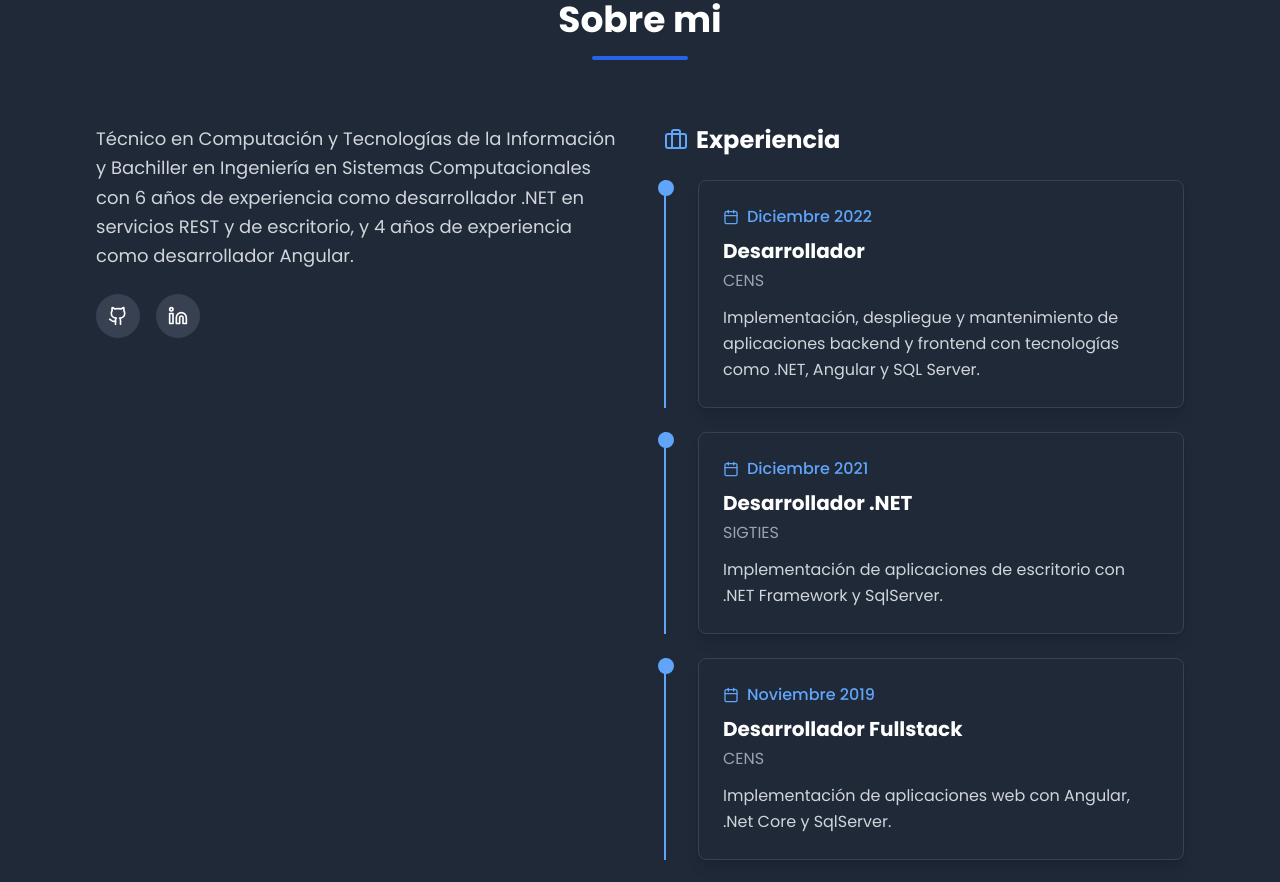
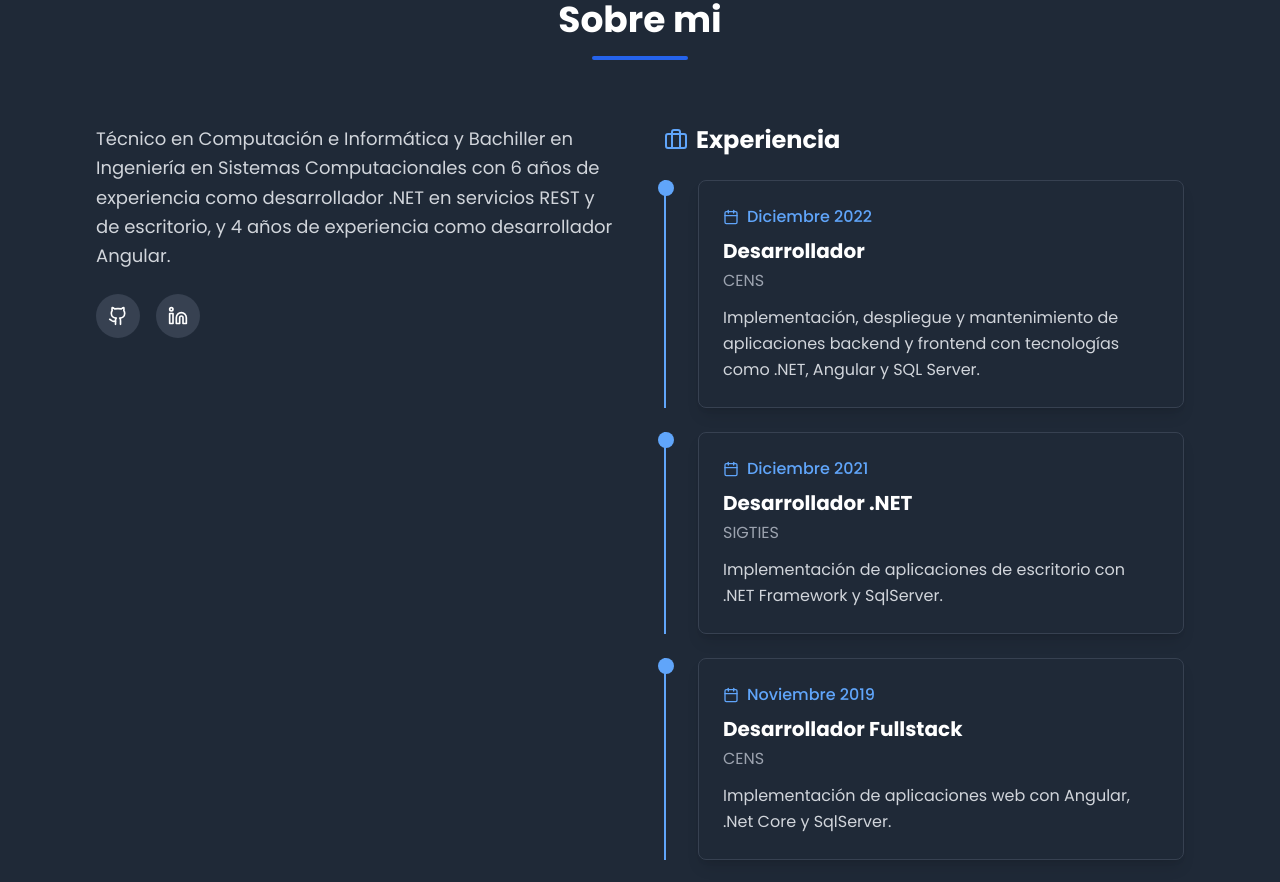
Before and after one commit to leonardoburgosd/portafoliov2, a React (Vite) app: page / in a window 1280 px wide. Shown: the part 880-1762 px from the top of the page. Built offline with nearby package versions, Linux system fonts and the light colour scheme.

Commit message:
Feature: corrección descripción

```diff
--- a/src/components/AboutSection.tsx
+++ b/src/components/AboutSection.tsx
@@ -48,7 +48,7 @@ export const AboutSection = ({ isDarkMode }: AboutSectionProps) => {
                     {/* Personal Info */}
                     <div className="space-y-6">
                         <p className={`text-lg ${textSecondary} leading-relaxed`}>
-                            Técnico en Computación y Tecnologías de la Información y Bachiller en Ingeniería en Sistemas Computacionales con 6 años de experiencia como desarrollador .NET en servicios REST y de escritorio, y 4 años de experiencia como desarrollador Angular.
+                            Técnico en Computación e Informática y Bachiller en Ingeniería en Sistemas Computacionales con 6 años de experiencia como desarrollador .NET en servicios REST y de escritorio, y 4 años de experiencia como desarrollador Angular.
                         </p>
                         <div className="flex gap-4">
                             <a target="_blank" rel="noopener noreferrer"
```
